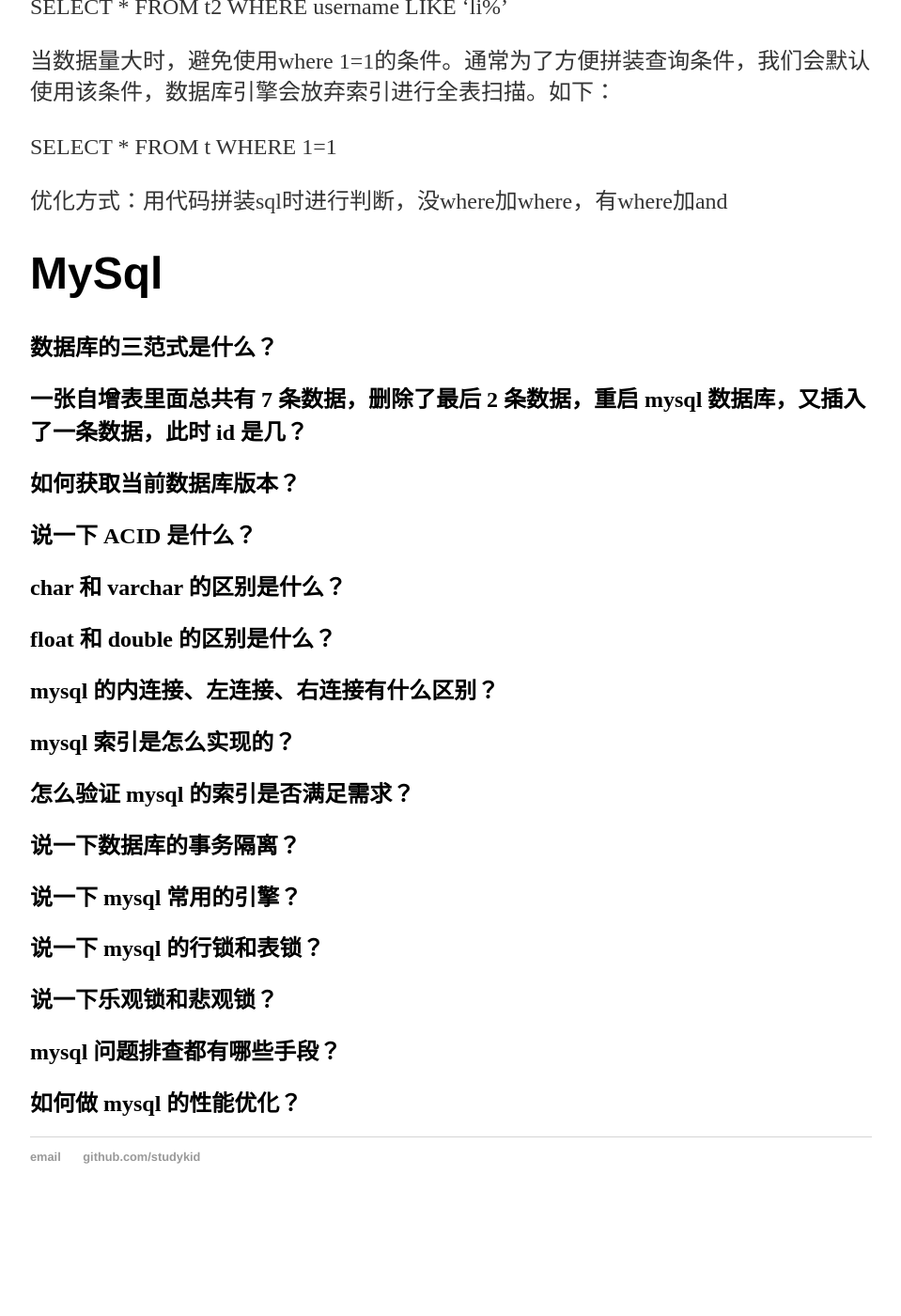
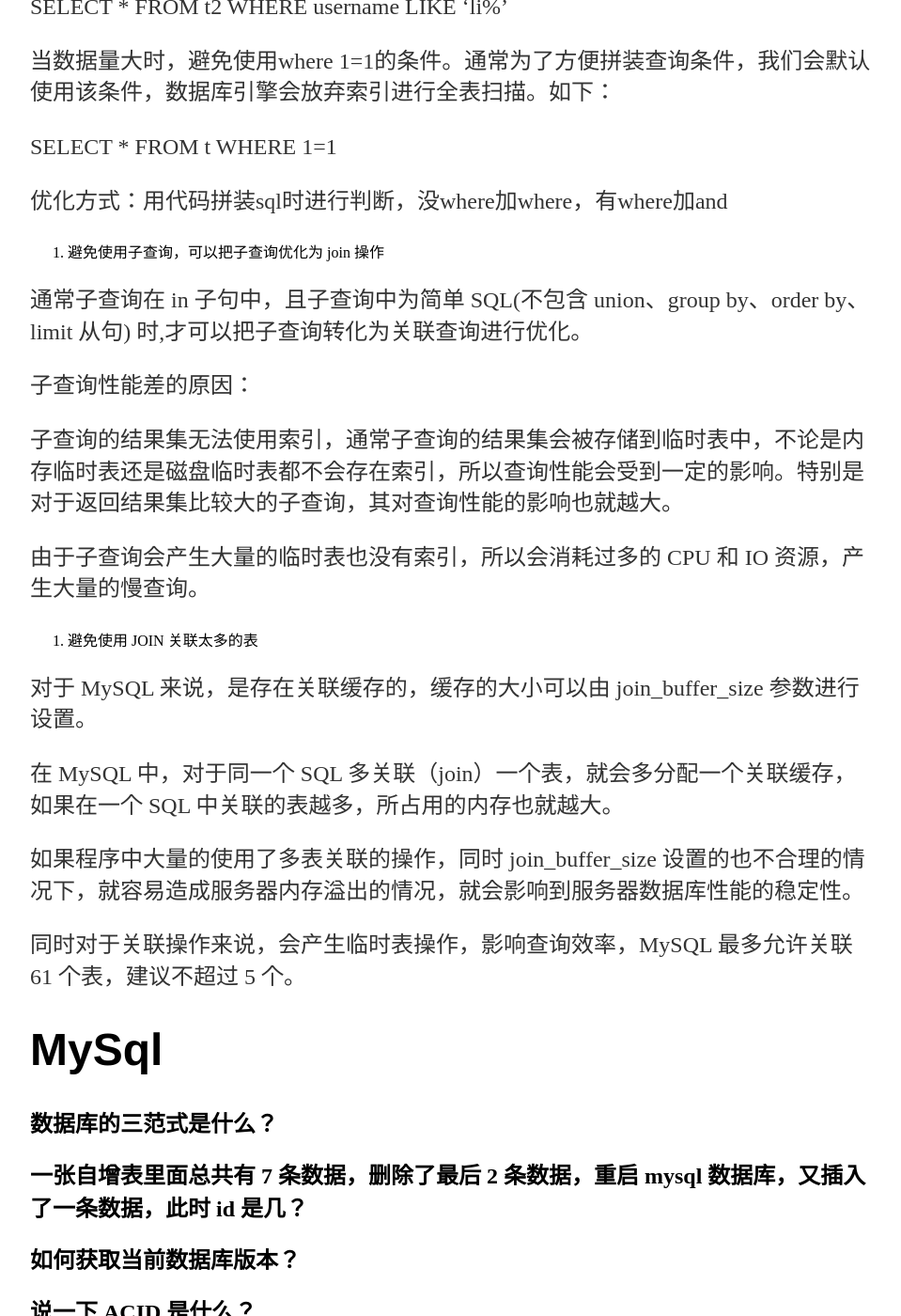
Before and after one commit to studykid/studykid.github.io, a Jekyll site: the page built from _posts/2020-03-16-数据库sql.md, in a window 1280 px wide and 1400 px high, scrolled down 2652 px. Shown: the whole window at 94% size, without its empty margins (160-1119 px from the left). Built offline with Jekyll 4.4.1, drawn with Linux system fonts in a browser that asks for light colours; our own code applies the rules of GitHub Pages for plain Markdown files; before the commit the page ends 3950 px from its top, so only the background shows below that.

Commit message:
Update 2020-03-16-数据库sql.md

```diff
--- a/_posts/2020-03-16-数据库sql.md
+++ b/_posts/2020-03-16-数据库sql.md
@@ -88,6 +88,24 @@
 
 
 
+8. 避免使用子查询，可以把子查询优化为 join 操作
+
+通常子查询在 in 子句中，且子查询中为简单 SQL(不包含 union、group by、order by、limit 从句) 时,才可以把子查询转化为关联查询进行优化。
+
+子查询性能差的原因：
+
+子查询的结果集无法使用索引，通常子查询的结果集会被存储到临时表中，不论是内存临时表还是磁盘临时表都不会存在索引，所以查询性能会受到一定的影响。特别是对于返回结果集比较大的子查询，其对查询性能的影响也就越大。
+
+由于子查询会产生大量的临时表也没有索引，所以会消耗过多的 CPU 和 IO 资源，产生大量的慢查询。
+9. 避免使用 JOIN 关联太多的表
+
+对于 MySQL 来说，是存在关联缓存的，缓存的大小可以由 join_buffer_size 参数进行设置。
+
+在 MySQL 中，对于同一个 SQL 多关联（join）一个表，就会多分配一个关联缓存，如果在一个 SQL 中关联的表越多，所占用的内存也就越大。
+
+如果程序中大量的使用了多表关联的操作，同时 join_buffer_size 设置的也不合理的情况下，就容易造成服务器内存溢出的情况，就会影响到服务器数据库性能的稳定性。
+
+同时对于关联操作来说，会产生临时表操作，影响查询效率，MySQL 最多允许关联 61 个表，建议不超过 5 个。
 # MySql
 ##  数据库的三范式是什么？
 ##  一张自增表里面总共有 7 条数据，删除了最后 2 条数据，重启 mysql 数据库，又插入了一条数据，此时 id 是几？
```
